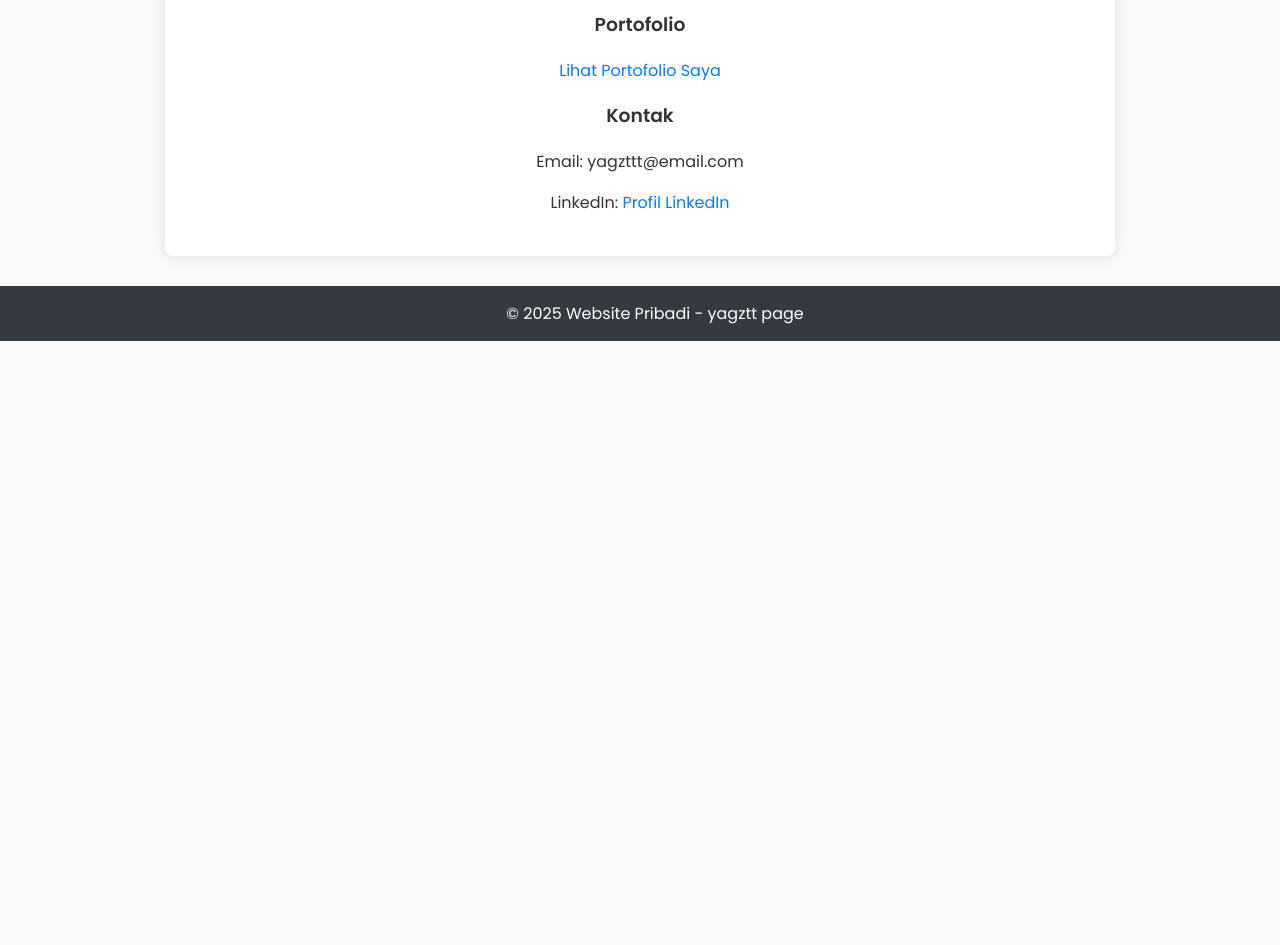
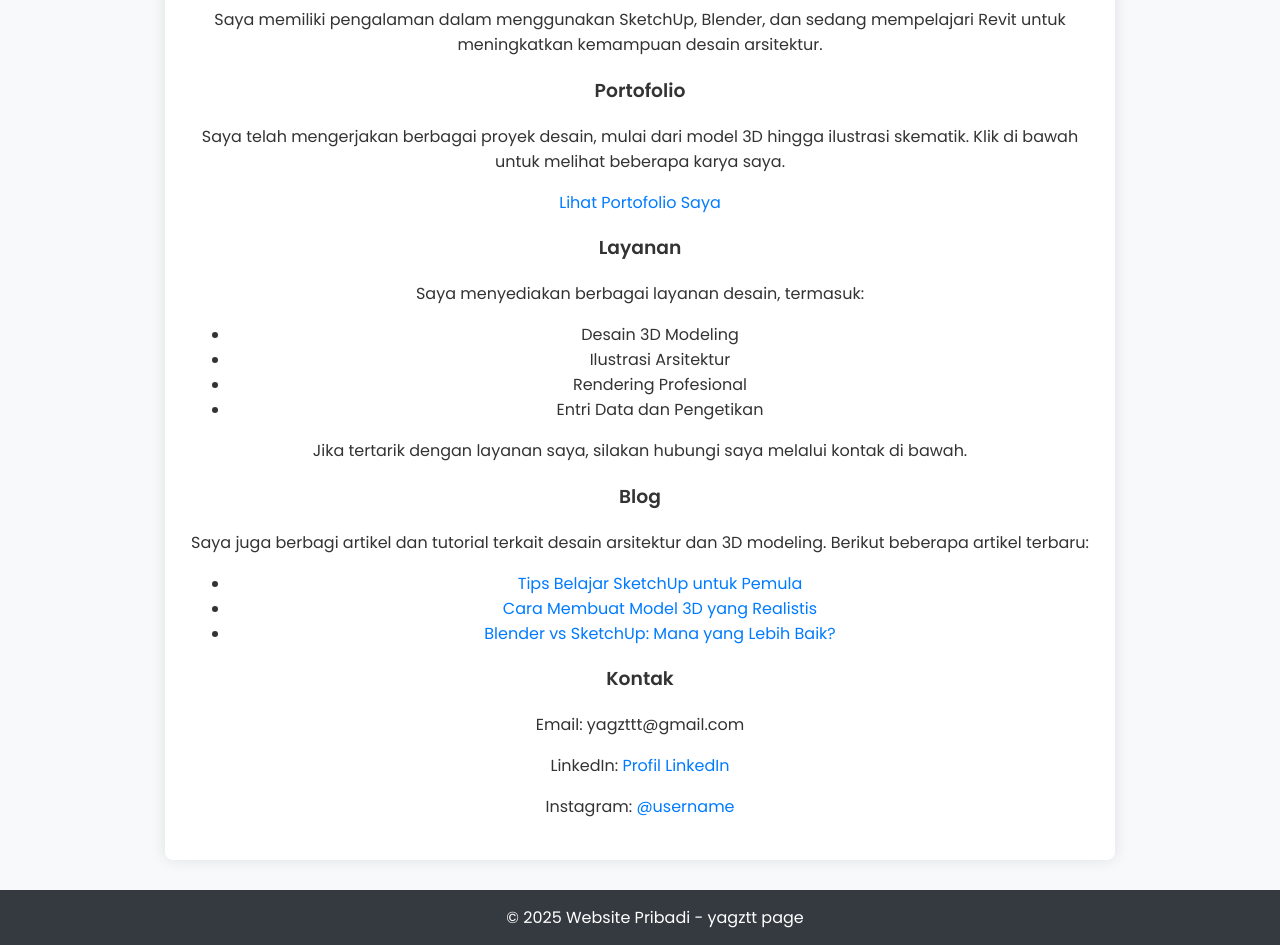
Before and after one commit to yagzttt/Pageyagzttt, a plain HTML site: page index.html in a window 1280 px wide. Shown: the part 420-1365 px from the top of the page. Before the commit the page ends 800 px from the top, so only its background shows below. Drawn offline with Linux system fonts and the light colour scheme.

Commit message:
Update index.html

```diff
--- a/index.html
+++ b/index.html
@@ -67,6 +67,8 @@
     <nav>
         <a href="#about">Tentang</a>
         <a href="#portfolio">Portofolio</a>
+        <a href="#services">Layanan</a>
+        <a href="#blog">Blog</a>
         <a href="#contact">Kontak</a>
     </nav>
     <div class="container">
@@ -76,13 +78,34 @@
 
         <h3 id="about">Tentang Saya</h3>
         <p>Saya seorang desainer grafis dan arsitektur yang fokus pada 3D modeling dan ilustrasi skematik.</p>
+        <p>Saya memiliki pengalaman dalam menggunakan SketchUp, Blender, dan sedang mempelajari Revit untuk meningkatkan kemampuan desain arsitektur.</p>
 
         <h3 id="portfolio">Portofolio</h3>
+        <p>Saya telah mengerjakan berbagai proyek desain, mulai dari model 3D hingga ilustrasi skematik. Klik di bawah untuk melihat beberapa karya saya.</p>
         <p><a href="#">Lihat Portofolio Saya</a></p>
 
+        <h3 id="services">Layanan</h3>
+        <p>Saya menyediakan berbagai layanan desain, termasuk:</p>
+        <ul>
+            <li>Desain 3D Modeling</li>
+            <li>Ilustrasi Arsitektur</li>
+            <li>Rendering Profesional</li>
+            <li>Entri Data dan Pengetikan</li>
+        </ul>
+        <p>Jika tertarik dengan layanan saya, silakan hubungi saya melalui kontak di bawah.</p>
+
+        <h3 id="blog">Blog</h3>
+        <p>Saya juga berbagi artikel dan tutorial terkait desain arsitektur dan 3D modeling. Berikut beberapa artikel terbaru:</p>
+        <ul>
+            <li><a href="#">Tips Belajar SketchUp untuk Pemula</a></li>
+            <li><a href="#">Cara Membuat Model 3D yang Realistis</a></li>
+            <li><a href="#">Blender vs SketchUp: Mana yang Lebih Baik?</a></li>
+        </ul>
+
         <h3 id="contact">Kontak</h3>
-        <p>Email: yagzttt@email.com</p>
+        <p>Email: yagzttt@gmail.com</p>
         <p>LinkedIn: <a href="#">Profil LinkedIn</a></p>
+        <p>Instagram: <a href="#">@username</a></p>
     </div>
     <footer>
         &copy; 2025 Website Pribadi - yagztt page
```
